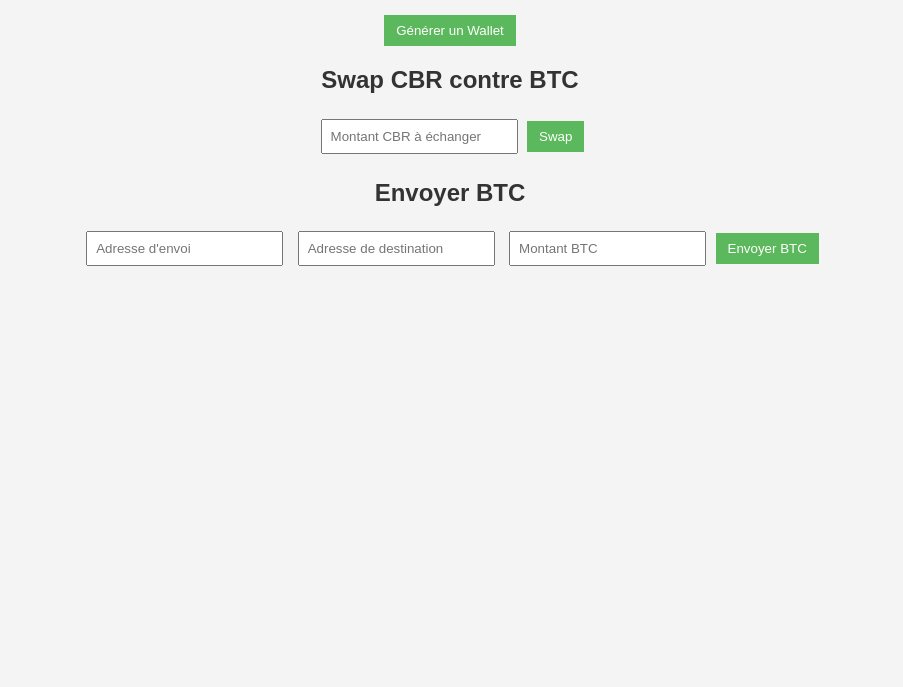
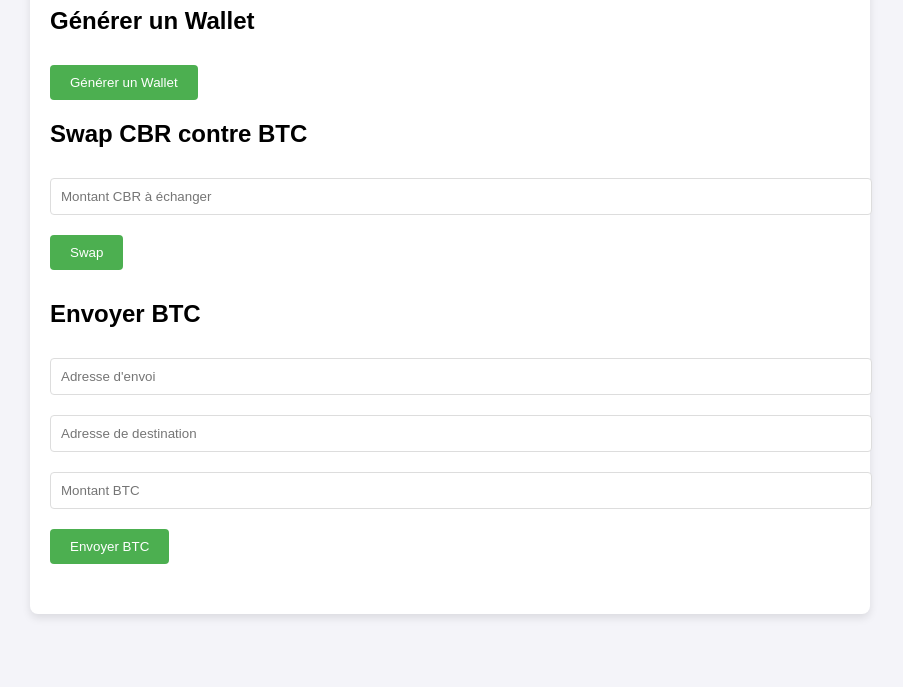
Before and after one commit to CybernaBlack/CybernaWallet, a plain HTML site: page templates/index.html in a window 1280 px wide. Shown: the part 113-800 px from the top of the page, without its empty margins (190-1093 px from the left). Drawn offline with Linux system fonts and the light colour scheme; files that its build step writes are made by us from their sources.

Commit message:
Update styles.css

```diff
--- a/styles.css
+++ b/styles.css
@@ -1,22 +1,50 @@
 body {
     font-family: Arial, sans-serif;
-    text-align: center;
-    background-color: #f4f4f4;
+    margin: 0;
+    padding: 20px;
+    background-color: #f4f4f9;
 }
 
-h1, h2 {
-    color: #333;
+.container {
+    width: 100%;
+    max-width: 800px;
+    margin: 0 auto;
+    background-color: #fff;
+    padding: 20px;
+    border-radius: 8px;
+    box-shadow: 0 4px 8px rgba(0, 0, 0, 0.1);
+}
+
+h1 {
+    text-align: center;
+}
+
+button {
+    background-color: #4CAF50;
+    color: white;
+    border: none;
+    padding: 10px 20px;
+    cursor: pointer;
+    border-radius: 4px;
+    margin-top: 10px;
+}
+
+button:hover {
+    background-color: #45a049;
 }
 
 input {
-    padding: 8px;
-    margin: 5px;
+    width: 100%;
+    padding: 10px;
+    margin: 10px 0;
+    border: 1px solid #ddd;
+    border-radius: 4px;
 }
 
-button {
-    padding: 8px 12px;
-    background-color: #5cb85c;
-    color: white;
-    border: none;
-    cursor: pointer;
+form {
+    margin-bottom: 30px;
 }
+
+div {
+    margin-top: 20px;
+}
```
